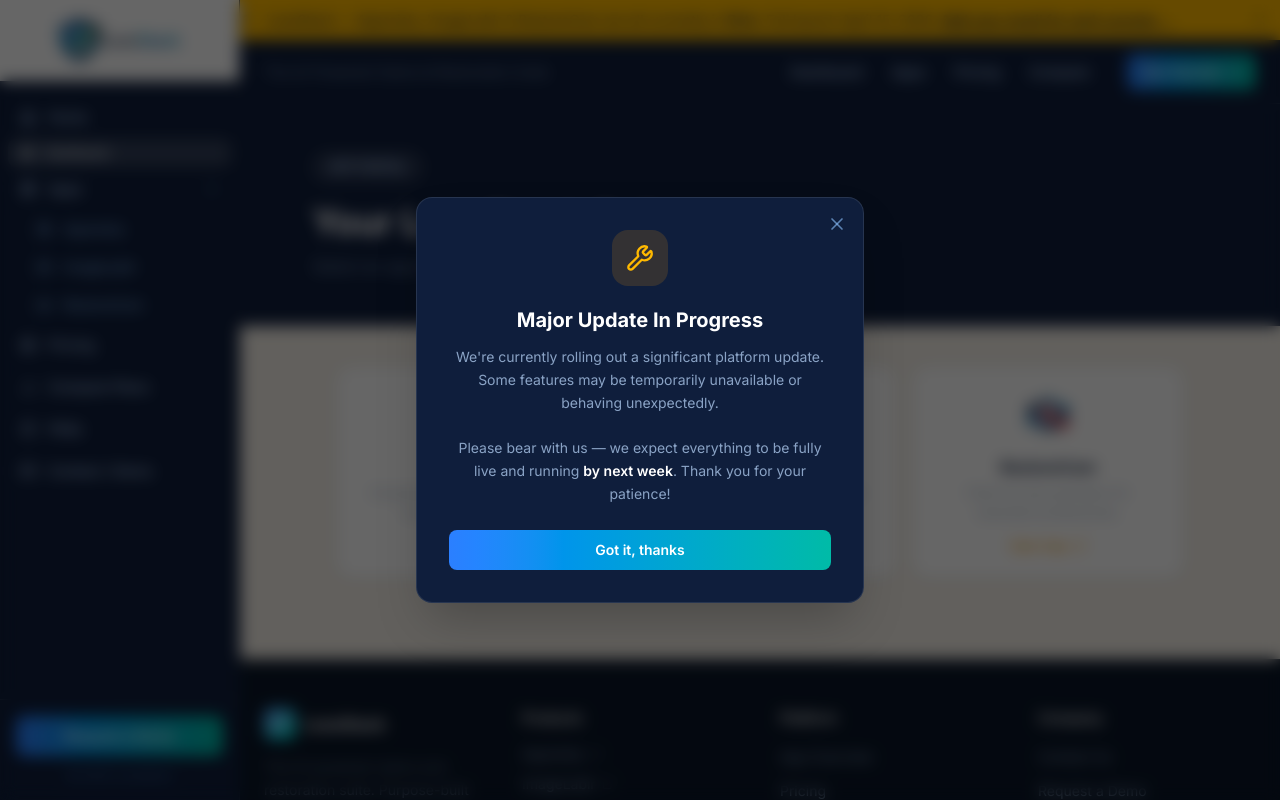
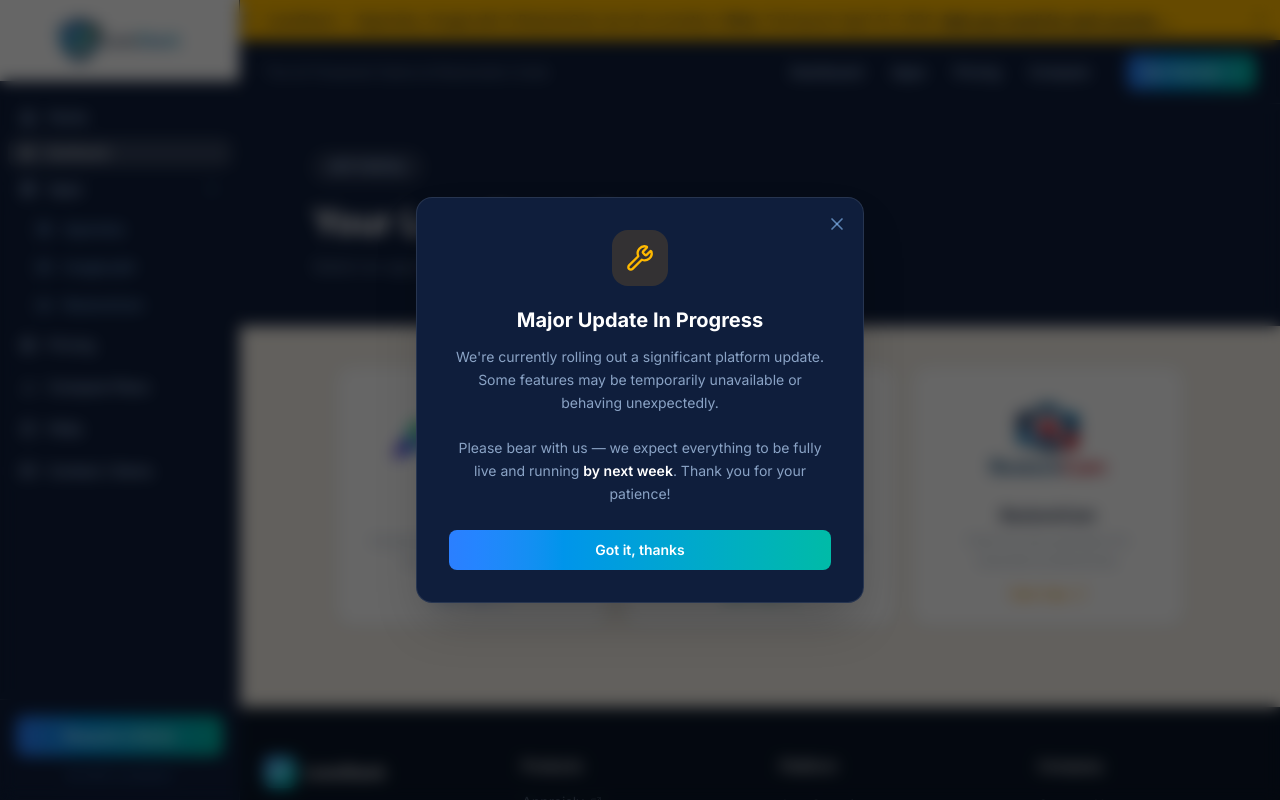
Before and after one commit to founderai/lossstack, a Next.js app: page /dashboard in a window 1280 px wide. Shown: the top 800 px of the page. Built offline with nearby package versions, Linux system fonts and the light colour scheme; no server answers.

Commit message:
Dashboard: replace icons with full logos (Appraisly, ImageLablr, RestoreCam)

```diff
--- a/app/dashboard/page.tsx
+++ b/app/dashboard/page.tsx
@@ -9,51 +9,55 @@ const portalApps = [
   {
     id: "appraisly",
     name: "Appraisly",
-    badge: "Claims Intelligence",
     tagline: "AI-powered appraisal workflows for insurance professionals.",
     accentColor: "#3B82F6",
     launchUrl: "https://appraislyai.com/appraisly",
-    icon: (
+    logo: (
+      <div className="flex items-center justify-center w-full h-24">
         <Image
-        src="/Appraisly Icon.png"
+          src="/Appraisly Logo.png"
           alt="Appraisly"
-        width={48}
-        height={48}
-        className="w-12 h-12 object-contain rounded-xl"
+          width={200}
+          height={80}
+          className="max-w-40 max-h-20 w-auto h-auto object-contain"
         />
+      </div>
     ),
   },
   {
     id: "imagelablr",
     name: "ImageLablr",
-    badge: "Photo Intelligence",
     tagline: "AI photo labeling and documentation for claims.",
     accentColor: "#0D9488",
     launchUrl: "https://www.imagelablr.com/dashboard",
-    icon: (
-      <div
-        className="w-12 h-12 rounded-xl flex items-center justify-center font-bold text-sm"
-        style={{ backgroundColor: "#0D948818", color: "#0D9488" }}
-      >
-        IL
+    logo: (
+      <div className="flex items-center justify-center w-full h-24">
+        <Image
+          src="/Imagelablr Vector.svg"
+          alt="ImageLablr"
+          width={200}
+          height={80}
+          className="max-w-40 max-h-20 w-auto h-auto object-contain"
+        />
       </div>
     ),
   },
   {
     id: "restorecam",
     name: "RestoreCam",
-    badge: "Field Operations",
     tagline: "Field-first documentation for restoration professionals.",
     accentColor: "#F59E0B",
     launchUrl: "https://www.restorecam.com/contents",
-    icon: (
+    logo: (
+      <div className="flex items-center justify-center w-full h-24">
         <Image
-        src="/Restore Cam Icon.png"
+          src="/RestoreCam Logo Bottom .png"
           alt="RestoreCam"
-        width={48}
-        height={48}
-        className="w-12 h-12 object-contain rounded-xl"
+          width={200}
+          height={80}
+          className="max-w-40 max-h-20 w-auto h-auto object-contain"
         />
+      </div>
     ),
   },
 ];
@@ -93,7 +97,7 @@ export default function DashboardPage() {
               onClick={() => window.open(app.launchUrl, "_blank", "noopener,noreferrer")}
               className="bg-white rounded-2xl border border-slate-200 shadow-sm p-6 flex flex-col items-center text-center gap-4 group cursor-pointer hover:shadow-md transition-shadow"
             >
-              {app.icon}
+              {app.logo}
               <div>
                 <div className="font-bold text-[#0f1e3c] text-base mb-1">{app.name}</div>
                 <div className="text-slate-400 text-xs leading-relaxed">{app.tagline}</div>
```
Also changed, not shown: public/Imagelablr Vector.svg (added). Lines whose indentation alone changed are shown as unchanged.
